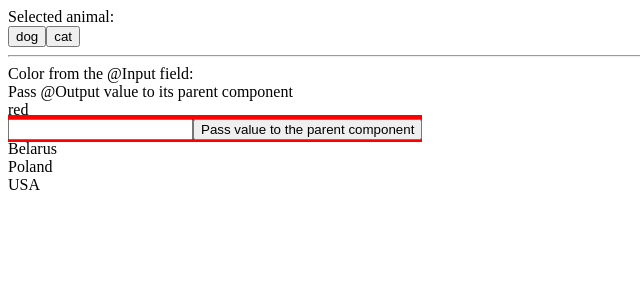
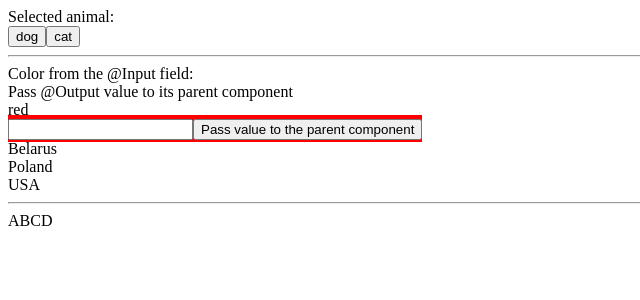
Before and after one commit to AliakseiLasevich/angular_project, an Angular app: page / in a window 1280 px wide. Shown: the top 300 px of the page, without its empty margins (0-640 px from the left). Built offline with nearby package versions, Linux system fonts and the light colour scheme.

Commit message:
11. Add standard pipes

```diff
--- a/src/app/app.component.html
+++ b/src/app/app.component.html
@@ -9,7 +9,7 @@
   <div>
     <button *ngFor="let animal of animals"
             (click)="selectAnimal($event, animal)"
-             >
+    >
       {{animal.name}}
     </button>
   </div>
@@ -21,4 +21,6 @@
                   [ngClass]="'belarus'"
                   mwFavorite
                   [changeHovering]=false></app-form-board>
+  <hr>
+  <span>{{'abcdefg' | slice: 0:4 | uppercase}}</span>
 </div>
```
